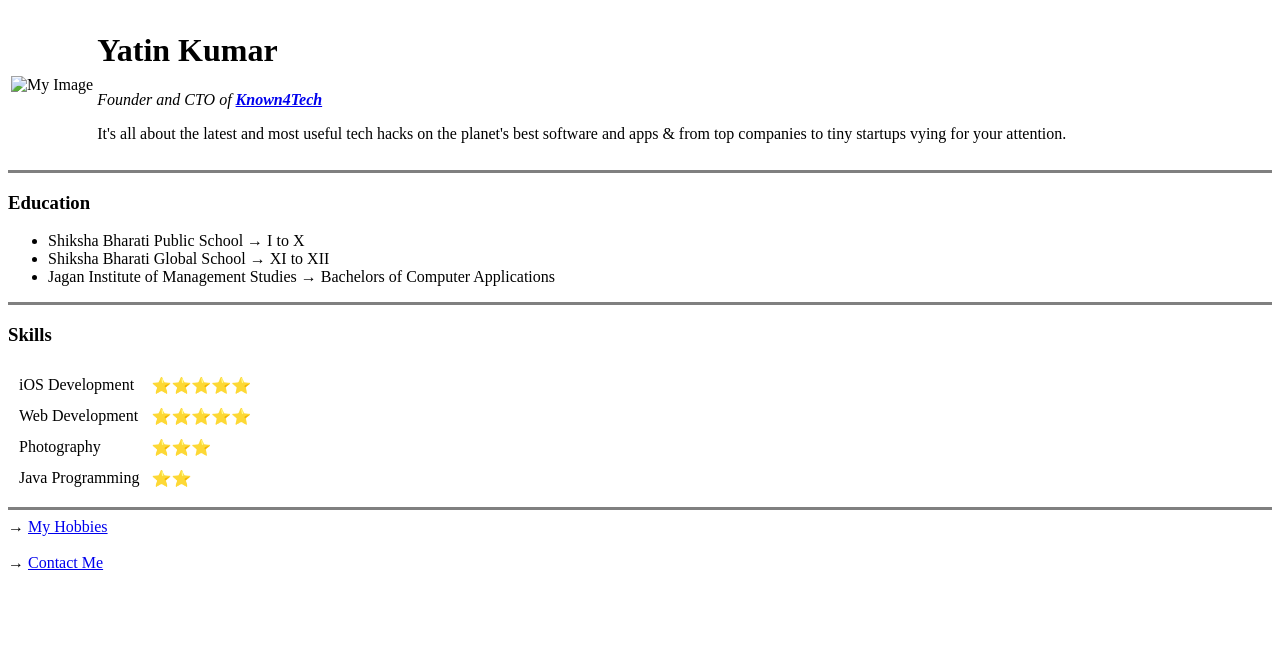
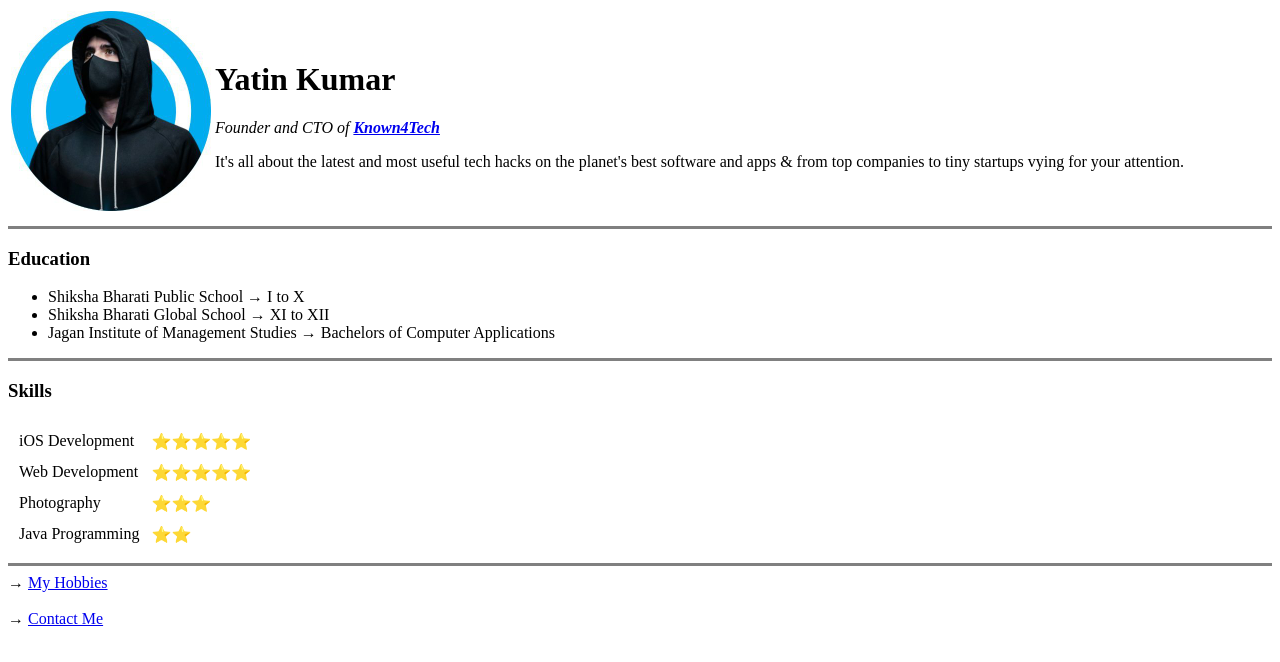
Before and after one commit to hacker3052/CV, a plain HTML site: page index.html in a window 1280 px wide. Drawn offline with Linux system fonts and the light colour scheme; the site is published under a folder, as on GitHub Pages, so addresses that start at the root find nothing.

Commit message:
image tag(1) Updated

```diff
--- a/index.html
+++ b/index.html
@@ -10,7 +10,7 @@
       <tr>
         <td>
           <img
-            src="/Images/my dp.jpg"
+            src="Images/my dp.jpg"
             alt="My Image"
             width="200"
           />
```
